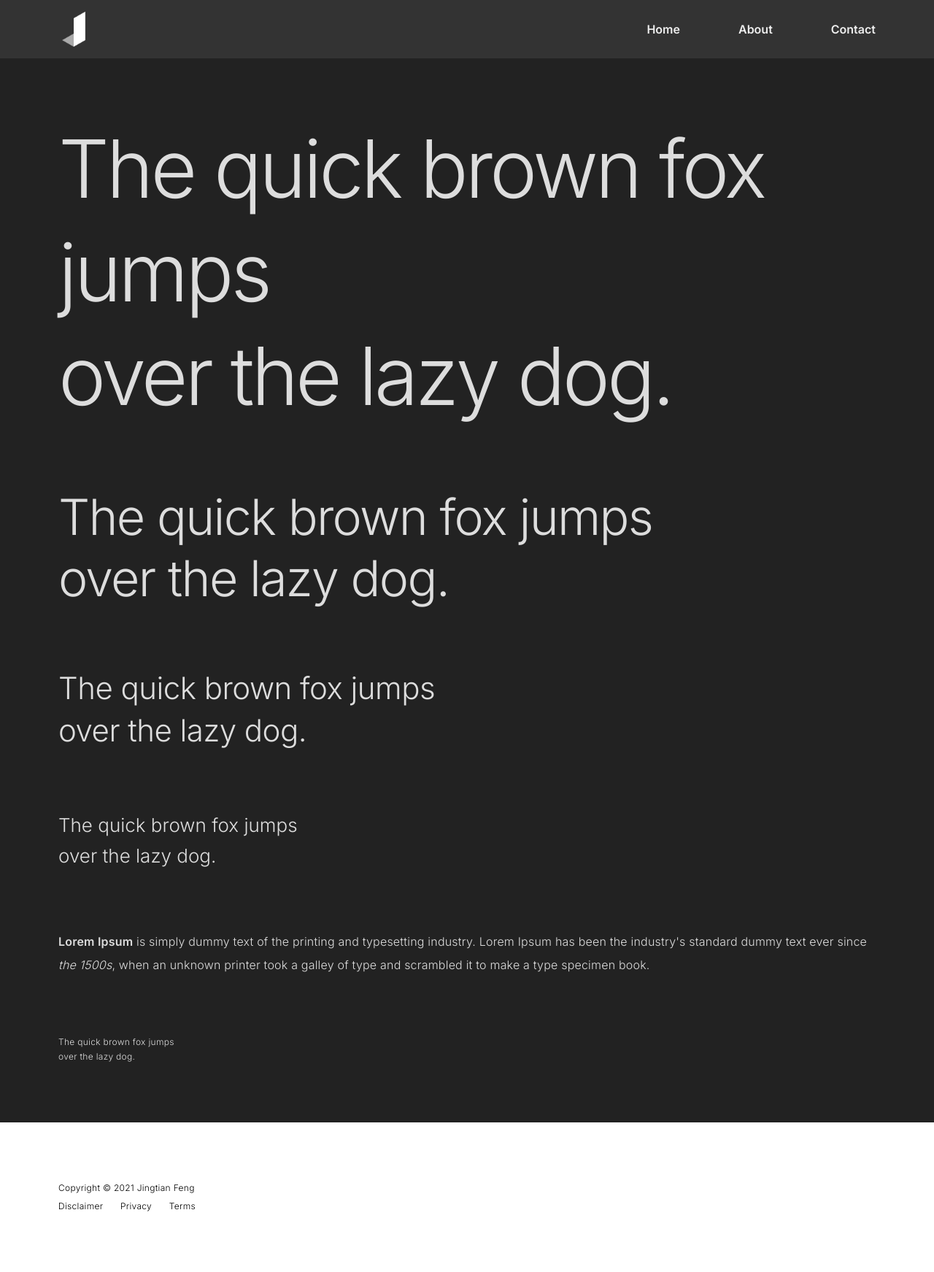
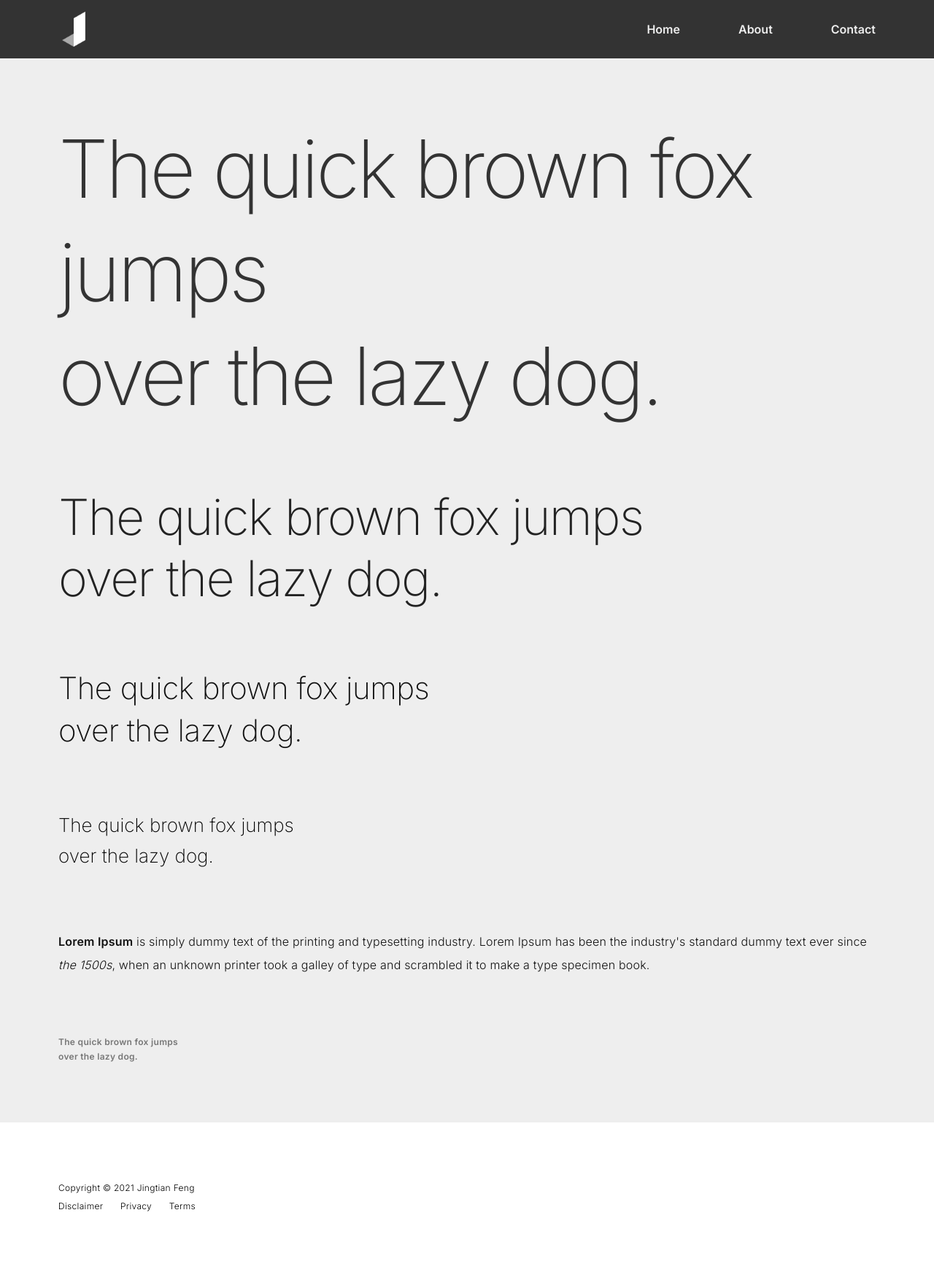
Before and after one commit to jingtianfeng/jekywind, a Jekyll site: the page built from index.html, in a window 1280 px wide. Shown: the whole page at 73% size. Built offline with Jekyll 4.4.1, drawn with Linux system fonts in a browser that asks for light colours.

Commit message:
Tweak index: typography

```diff
--- a/index.html
+++ b/index.html
@@ -3,32 +3,32 @@ layout: default
 title: Home
 ---
 
-<header class="bg-gray-2">
-    <div class="container text-gray-d">
-        <h1 class="col-span-full text-3xl">
+<header class="bg-gray-e">
+    <div class="container">
+        <h1 class="col-span-full text-3xl font-extralight text-gray-3">
             The quick brown fox jumps <br>
             over the lazy dog.
         </h1>
-        <h2 class="col-span-full text-2xl">
+        <h2 class="col-span-full text-2xl font-extralight text-gray-2">
             The quick brown fox jumps <br>
             over the lazy dog.
         </h2>
-        <h3 class="col-span-full text-xl">
+        <h3 class="col-span-full text-xl font-extralight text-gray-1">
             The quick brown fox jumps <br>
             over the lazy dog.
         </h3>
-        <h4 class="col-span-full text-lg">
+        <h4 class="col-span-full text-lg font-extralight">
             The quick brown fox jumps <br>
             over the lazy dog.
         </h4>
-        <p class="col-span-full text-base">
+        <p class="col-span-full text-base text-gray-1">
             <strong>Lorem Ipsum</strong> is simply dummy text of the
             printing and typesetting industry. Lorem Ipsum has been the
             industry's standard dummy text ever since <em>the 1500s</em>,
             when an unknown printer took a galley of type and scrambled
             it to make a type specimen book.
         </p>
-        <h5 class="col-span-full text-sm">
+        <h5 class="col-span-full text-sm font-semibold text-gray-7">
             The quick brown fox jumps <br>
             over the lazy dog.
         </h5>
```
